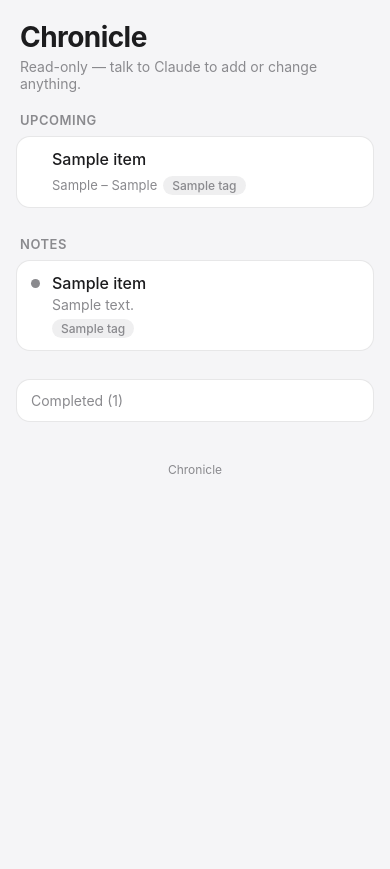
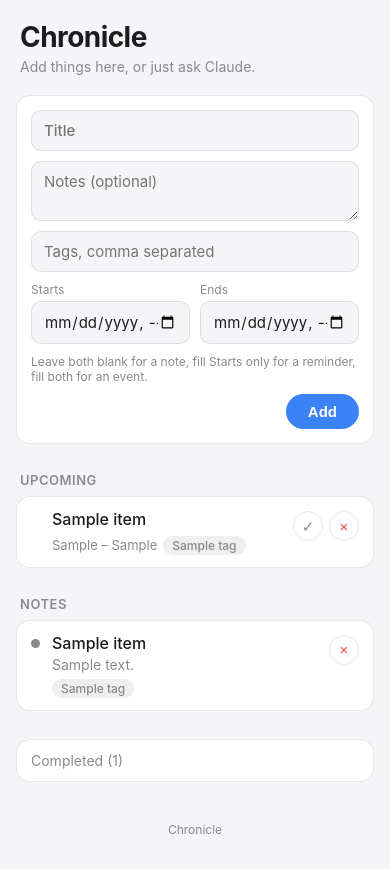
Before and after one commit to markmace/chronicle, a FastAPI app: template templates/items.html in a window 390 px wide. Before the commit the page ends 474 px from the top, so only its background shows below. Run offline with FastAPI, Linux system fonts and the light colour scheme; the template is opened without the code that fills it: most values are stand-ins (such as "Sample title", 1, 10 or a date in 2020); parts of the project's set-up code (start-up, migrations or seed data) failed here and were passed over.

Commit message:
Add write UI to the view page: quick-add form, complete/uncomplete, delete
Adds a mobile-first add-item form (title/content/tags/start/end) plus
per-item complete/uncomplete/delete controls, all via plain HTML forms
POSTing back to the server (no JS framework, no build step). The one bit
of inline JS captures the browser's timezone offset so datetime-local
inputs (which are naive/local) convert correctly to the UTC ISO strings
the item schema stores.

Editing an existing item's fields is still MCP-only (Claude), matching the
skateboard's "MCP is the primary interface" decision -- this just closes
the gap for quick capture/triage without opening a chat.

```diff
--- a/main.py
+++ b/main.py
@@ -2,12 +2,13 @@
 
 import os
 from contextlib import asynccontextmanager
-from datetime import datetime
+from datetime import datetime, timedelta, timezone
 from pathlib import Path
 from typing import AsyncIterator
+from urllib.parse import quote
 
-from fastapi import FastAPI, HTTPException, Request
-from fastapi.responses import HTMLResponse
+from fastapi import FastAPI, Form, HTTPException, Request
+from fastapi.responses import HTMLResponse, RedirectResponse
 from fastapi.templating import Jinja2Templates
 
 import models
@@ -120,12 +121,28 @@
     }
 
 
-@app.get("/view/{token}", response_class=HTMLResponse)
-async def view_items(request: Request, token: str):
-    """Read-only mobile-first view of all items. Same trust boundary as /mcp — the
-    URL path token — so there's no separate credential to manage."""
+def _require_token(token: str) -> None:
     if not safe_equal(token, MCP_TOKEN):
         raise HTTPException(status_code=401, detail="Unauthorized")
+
+
+def _local_to_utc_iso(value: str, tz_offset_minutes: int) -> str | None:
+    """Convert a <input type=datetime-local> value (naive, in the browser's local
+    time) to a UTC ISO string. tz_offset_minutes is JS's Date.getTimezoneOffset()
+    — minutes to ADD to local time to reach UTC."""
+    if not value:
+        return None
+    naive = datetime.fromisoformat(value)
+    utc = naive + timedelta(minutes=tz_offset_minutes)
+    return utc.replace(tzinfo=timezone.utc).strftime("%Y-%m-%dT%H:%M:%SZ")
+
+
+@app.get("/view/{token}", response_class=HTMLResponse)
+async def view_items(request: Request, token: str, error: str | None = None):
+    """Mobile-first view of all items, with a quick-add form and per-item
+    complete/uncomplete/delete actions. Same trust boundary as /mcp — the URL path
+    token — so there's no separate credential to manage."""
+    _require_token(token)
 
     items, _ = await storage.read_items()
 
@@ -144,8 +161,92 @@
         request,
         "items.html",
         {
+            "token": token,
+            "error": error,
             "upcoming": [_for_display(i) for i in upcoming],
             "notes": [_for_display(i) for i in notes],
             "completed": [_for_display(i) for i in completed],
         },
     )
+
+
+@app.post("/view/{token}/create")
+async def create_item_form(
+    token: str,
+    title: str = Form(...),
+    content: str = Form(""),
+    tags: str = Form(""),
+    start: str = Form(""),
+    end: str = Form(""),
+    tz_offset_minutes: int = Form(0),
+):
+    _require_token(token)
+
+    try:
+        item = models.new_item(
+            title,
+            content=content,
+            tags=[t for t in tags.split(",")],
+            start=_local_to_utc_iso(start, tz_offset_minutes),
+            end=_local_to_utc_iso(end, tz_offset_minutes),
+        )
+    except models.ValidationError as e:
+        return RedirectResponse(f"/view/{token}?error={quote(str(e))}", status_code=303)
+
+    def _mutator(items: list[dict]) -> tuple[list[dict], dict]:
+        return items + [item], item
+
+    await storage.mutate(_mutator, message=f"Create item: {item['title']}")
+    return RedirectResponse(f"/view/{token}", status_code=303)
+
+
+@app.post("/view/{token}/{item_id}/complete")
+async def complete_item_form(token: str, item_id: str):
+    _require_token(token)
+
+    def _mutator(items: list[dict]) -> tuple[list[dict], dict]:
+        item = models.find(items, item_id)
+        idx = items.index(item)
+        completed = dict(item)
+        completed["completed_at"] = models.now_iso()
+        new_items = list(items)
+        new_items[idx] = completed
+        return new_items, completed
+
+    try:
+        await storage.mutate(_mutator, message=f"Complete item {item_id}")
+    except models.ItemNotFoundError:
+        pass
+    return RedirectResponse(f"/view/{token}", status_code=303)
+
+
+@app.post("/view/{token}/{item_id}/uncomplete")
+async def uncomplete_item_form(token: str, item_id: str):
+    _require_token(token)
+
+    def _mutator(items: list[dict]) -> tuple[list[dict], dict]:
+        item = models.find(items, item_id)
+        idx = items.index(item)
+        uncompleted = dict(item)
+        uncompleted["completed_at"] = None
+        new_items = list(items)
+        new_items[idx] = uncompleted
+        return new_items, uncompleted
+
+    try:
+        await storage.mutate(_mutator, message=f"Uncomplete item {item_id}")
+    except models.ItemNotFoundError:
+        pass
+    return RedirectResponse(f"/view/{token}", status_code=303)
+
+
+@app.post("/view/{token}/{item_id}/delete")
+async def delete_item_form(token: str, item_id: str):
+    _require_token(token)
+
+    def _mutator(items: list[dict]) -> tuple[list[dict], dict | None]:
+        remaining = [i for i in items if i["id"] != item_id]
+        return remaining, None
+
+    await storage.mutate(_mutator, message=f"Delete item {item_id}")
+    return RedirectResponse(f"/view/{token}", status_code=303)
--- a/pyproject.toml
+++ b/pyproject.toml
@@ -7,6 +7,7 @@
     "uvicorn[standard]>=0.32.0",
     "mcp>=1.8.0",
     "jinja2>=3.1.0",
+    "python-multipart>=0.0.12",
 ]
 
 [tool.uv]
--- a/templates/items.html
+++ b/templates/items.html
@@ -11,6 +11,7 @@
 <title>Chronicle</title>
 <style>
   :root {
+    color-scheme: light dark;
     --bg: #f5f5f7;
     --card: #ffffff;
     --text: #1c1c1e;
@@ -20,6 +21,7 @@
     --accent-reminder: #f59e0b;
     --accent-note: #8a8a8e;
     --pill-bg: rgba(60, 60, 67, 0.08);
+    --danger: #ef4444;
   }
   @media (prefers-color-scheme: dark) {
     :root {
@@ -44,6 +46,7 @@
     max-width: 560px;
     margin: 0 auto;
   }
+  form { margin: 0; }
   header {
     padding: 4px 4px 20px;
   }
@@ -73,6 +76,56 @@
     overflow: hidden;
     border: 1px solid var(--border);
   }
+  .error-banner {
+    background: rgba(239, 68, 68, 0.12);
+    color: var(--danger);
+    border-radius: 10px;
+    padding: 10px 14px;
+    font-size: 14px;
+    margin-bottom: 12px;
+  }
+  .add-form {
+    padding: 14px;
+    display: flex;
+    flex-direction: column;
+    gap: 10px;
+  }
+  .field {
+    width: 100%;
+    padding: 10px 12px;
+    font-size: 15px;
+    border-radius: 10px;
+    border: 1px solid var(--border);
+    background: var(--bg);
+    color: var(--text);
+    font-family: inherit;
+  }
+  .field-title { font-weight: 500; }
+  textarea.field { resize: vertical; min-height: 44px; }
+  .field-row { display: flex; gap: 10px; }
+  .field-label {
+    flex: 1;
+    min-width: 0;
+    font-size: 12px;
+    color: var(--muted);
+    display: flex;
+    flex-direction: column;
+    gap: 4px;
+  }
+  .field-label .field { min-width: 0; }
+  .hint { font-size: 12px; color: var(--muted); margin: 0; }
+  .add-btn {
+    align-self: flex-end;
+    padding: 9px 22px;
+    border-radius: 20px;
+    border: none;
+    background: var(--accent-event);
+    color: #fff;
+    font-size: 15px;
+    font-weight: 600;
+    cursor: pointer;
+  }
+  .add-btn:active { opacity: 0.8; }
   .item {
     display: flex;
     align-items: flex-start;
@@ -111,10 +164,7 @@
     align-items: center;
     margin-top: 6px;
   }
-  .when {
-    font-size: 13px;
-    color: var(--muted);
-  }
+  .when { font-size: 13px; color: var(--muted); }
   .tag {
     font-size: 12px;
     font-weight: 500;
@@ -123,6 +173,29 @@
     border-radius: 20px;
     padding: 2px 9px;
   }
+  .item-actions {
+    display: flex;
+    gap: 6px;
+    flex-shrink: 0;
+    padding-top: 2px;
+  }
+  .icon-btn {
+    width: 30px;
+    height: 30px;
+    border-radius: 50%;
+    border: 1px solid var(--border);
+    background: transparent;
+    color: var(--muted);
+    font-size: 15px;
+    line-height: 1;
+    cursor: pointer;
+    display: flex;
+    align-items: center;
+    justify-content: center;
+    padding: 0;
+  }
+  .icon-btn:active { opacity: 0.6; }
+  .icon-btn.del { color: var(--danger); }
   .empty {
     color: var(--muted);
     font-size: 14px;
@@ -153,8 +226,28 @@
 <body>
   <header>
     <h1>Chronicle</h1>
-    <p>Read-only — talk to Claude to add or change anything.</p>
+    <p>Add things here, or just ask Claude.</p>
   </header>
+
+  <section>
+    {% if error %}<div class="error-banner">{{ error }}</div>{% endif %}
+    <form class="add-form card-list" method="post" action="/view/{{ token }}/create" id="add-form">
+      <input type="hidden" name="tz_offset_minutes" id="tz_offset_minutes" value="0">
+      <input type="text" name="title" placeholder="Title" required class="field field-title">
+      <textarea name="content" placeholder="Notes (optional)" class="field" rows="2"></textarea>
+      <input type="text" name="tags" placeholder="Tags, comma separated" class="field">
+      <div class="field-row">
+        <label class="field-label">Starts
+          <input type="datetime-local" name="start" class="field">
+        </label>
+        <label class="field-label">Ends
+          <input type="datetime-local" name="end" class="field">
+        </label>
+      </div>
+      <p class="hint">Leave both blank for a note, fill Starts only for a reminder, fill both for an event.</p>
+      <button type="submit" class="add-btn">Add</button>
+    </form>
+  </section>
 
   <section>
     <h2>Upcoming</h2>
@@ -173,6 +266,14 @@
             {% endif %}
             {% for t in item.tags %}<span class="tag">{{ t }}</span>{% endfor %}
           </div>
+        </div>
+        <div class="item-actions">
+          <form method="post" action="/view/{{ token }}/{{ item.id }}/complete">
+            <button type="submit" class="icon-btn" aria-label="Mark done">&#10003;</button>
+          </form>
+          <form method="post" action="/view/{{ token }}/{{ item.id }}/delete" onsubmit="return confirm('Delete this item?')">
+            <button type="submit" class="icon-btn del" aria-label="Delete">&times;</button>
+          </form>
         </div>
       </div>
       {% endfor %}
@@ -198,6 +299,11 @@
           </div>
           {% endif %}
         </div>
+        <div class="item-actions">
+          <form method="post" action="/view/{{ token }}/{{ item.id }}/delete" onsubmit="return confirm('Delete this item?')">
+            <button type="submit" class="icon-btn del" aria-label="Delete">&times;</button>
+          </form>
+        </div>
       </div>
       {% endfor %}
     </div>
@@ -220,6 +326,14 @@
             {% for t in item.tags %}<span class="tag">{{ t }}</span>{% endfor %}
           </div>
         </div>
+        <div class="item-actions">
+          <form method="post" action="/view/{{ token }}/{{ item.id }}/uncomplete">
+            <button type="submit" class="icon-btn" aria-label="Mark not done">&#8635;</button>
+          </form>
+          <form method="post" action="/view/{{ token }}/{{ item.id }}/delete" onsubmit="return confirm('Delete this item?')">
+            <button type="submit" class="icon-btn del" aria-label="Delete">&times;</button>
+          </form>
+        </div>
       </div>
       {% endfor %}
     </details>
@@ -227,5 +341,9 @@
   {% endif %}
 
   <footer>Chronicle</footer>
+
+  <script>
+    document.getElementById('tz_offset_minutes').value = new Date().getTimezoneOffset();
+  </script>
 </body>
 </html>
```
Also changed, not shown: README.md, 1 other file.
